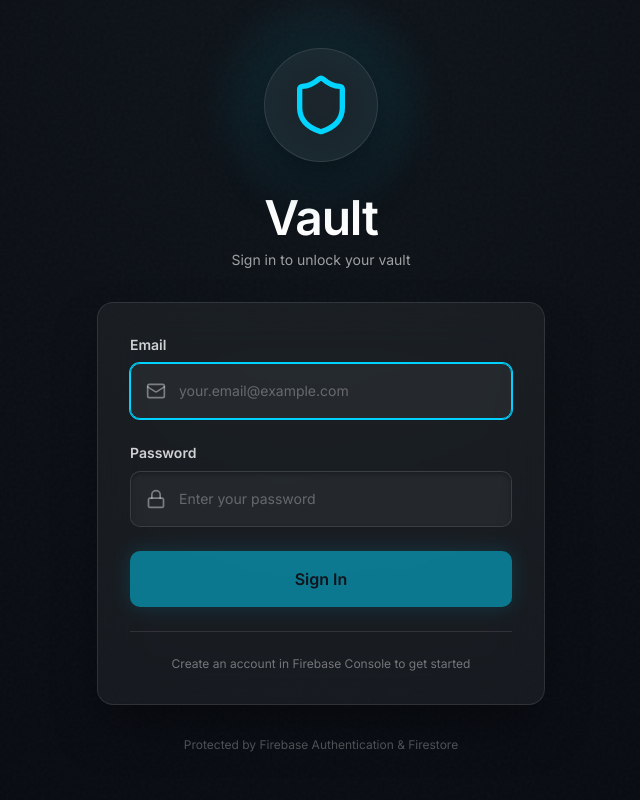
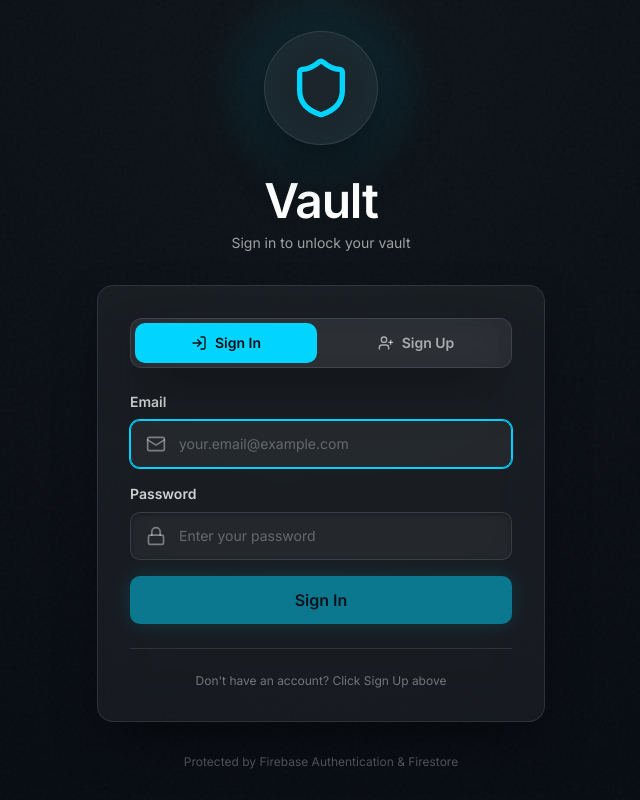
Before and after one commit to Simpleboi/Vault, a React (Vite) app: page / in a window 1280 px wide. Shown: the whole page, without its empty margins (319-959 px from the left). Built offline with nearby package versions, Linux system fonts and the light colour scheme; no server answers.

Commit message:
added a sign-up/log-in page

```diff
--- a/src/components/home.tsx
+++ b/src/components/home.tsx
@@ -10,7 +10,6 @@ function Home() {
     allEntries,
     searchQuery,
     selectedCategory,
-    unlock,
     lock,
     addEntry,
     updateEntry,
@@ -21,7 +20,7 @@ function Home() {
   if (isLocked) {
     return (
       <>
-        <LockScreen onUnlock={unlock} />
+        <LockScreen />
         <Toaster position="top-right" />
       </>
     );
--- a/src/hooks/useVault.ts
+++ b/src/hooks/useVault.ts
@@ -1,6 +1,6 @@
 import { useState, useEffect, useCallback } from 'react';
 import type { VaultEntry } from '@/types/vault';
-import { onAuthChange, signIn, signOut as firebaseSignOut, getCurrentUser } from '@/services/authService';
+import { onAuthChange, signOut as firebaseSignOut } from '@/services/authService';
 import {
   getPasswordEntries,
   addPasswordEntry,
@@ -81,25 +81,6 @@ export function useVault() {
       };
     }
   }, [isLocked, resetIdleTimer]);
-
-  // Unlock vault - now uses Firebase Auth
-  const unlock = async (email: string, password: string) => {
-    setIsLoading(true);
-    try {
-      const user = await signIn(email, password);
-      setUserId(user.uid);
-      setIsLocked(false);
-      await loadEntries(user.uid);
-      toast.success('Vault unlocked');
-      return true;
-    } catch (error: any) {
-      toast.error(error.message || 'Failed to unlock vault');
-      console.error('Error unlocking vault:', error);
-      return false;
-    } finally {
-      setIsLoading(false);
-    }
-  };
 
   // Lock vault
   const lock = async () => {
@@ -204,7 +185,6 @@ export function useVault() {
     searchQuery,
     selectedCategory,
     isLoading,
-    unlock,
     lock,
     addEntry,
     updateEntry,
--- a/src/pages/LockScreen.tsx
+++ b/src/pages/LockScreen.tsx
@@ -1,36 +1,62 @@
 import { useState, FormEvent } from 'react';
-import { Lock, Shield, Mail } from 'lucide-react';
+import { Lock, Shield, Mail, UserPlus, LogIn } from 'lucide-react';
 import { Button } from '@/components/ui/button';
 import { Input } from '@/components/ui/input';
+import { signIn, signUp } from '@/services/authService';
+import { toast } from 'sonner';
 
-interface LockScreenProps {
-  onUnlock: (email: string, password: string) => Promise<boolean>;
-}
+type AuthMode = 'signin' | 'signup';
 
-export default function LockScreen({ onUnlock }: LockScreenProps) {
+export default function LockScreen() {
+  const [mode, setMode] = useState<AuthMode>('signin');
   const [email, setEmail] = useState('');
   const [password, setPassword] = useState('');
+  const [confirmPassword, setConfirmPassword] = useState('');
   const [error, setError] = useState('');
   const [isLoading, setIsLoading] = useState(false);
 
   const handleSubmit = async (e: FormEvent) => {
     e.preventDefault();
     setError('');
+
+    // Validation
+    if (mode === 'signup' && password !== confirmPassword) {
+      setError('Passwords do not match');
+      return;
+    }
+
+    if (mode === 'signup' && password.length < 6) {
+      setError('Password must be at least 6 characters');
+      return;
+    }
+
     setIsLoading(true);
 
     try {
-      const success = await onUnlock(email, password);
-
-      if (!success) {
-        setError('Invalid email or password');
-        setPassword('');
+      if (mode === 'signin') {
+        await signIn(email, password);
+        toast.success('Welcome back!');
+      } else {
+        await signUp(email, password);
+        toast.success('Account created successfully!');
       }
+      // Auth state listener in useVault will handle unlocking
     } catch (err: any) {
-      setError(err.message || 'Failed to unlock vault');
+      const errorMessage = err.message || `Failed to ${mode === 'signin' ? 'sign in' : 'sign up'}`;
+      setError(errorMessage);
+      toast.error(errorMessage);
       setPassword('');
+      setConfirmPassword('');
     } finally {
       setIsLoading(false);
     }
+  };
+
+  const switchMode = () => {
+    setMode(mode === 'signin' ? 'signup' : 'signin');
+    setError('');
+    setPassword('');
+    setConfirmPassword('');
   };
 
   return (
@@ -52,13 +78,41 @@ export default function LockScreen({ onUnlock }: LockScreenProps) {
             Vault
           </h1>
           <p className="text-sm text-white/60">
-            Sign in to unlock your vault
+            {mode === 'signin' ? 'Sign in to unlock your vault' : 'Create your secure vault'}
           </p>
         </div>
 
         {/* Auth Card */}
         <div className="glass-panel rounded-2xl p-8 animate-in fade-in slide-in-from-bottom-6 duration-700 delay-200">
-          <form onSubmit={handleSubmit} className="space-y-6">
+          {/* Mode Toggle */}
+          <div className="flex gap-2 mb-6 p-1 glass-panel rounded-lg">
+            <button
+              type="button"
+              onClick={() => mode === 'signup' && switchMode()}
+              className={`flex-1 flex items-center justify-center gap-2 py-2.5 px-4 rounded-md font-semibold text-sm transition-all ${
+                mode === 'signin'
+                  ? 'bg-[#00d4ff] text-[#0a0e14]'
+                  : 'text-white/60 hover:text-white/80'
+              }`}
+            >
+              <LogIn className="w-4 h-4" strokeWidth={2} />
+              Sign In
+            </button>
+            <button
+              type="button"
+              onClick={() => mode === 'signin' && switchMode()}
+              className={`flex-1 flex items-center justify-center gap-2 py-2.5 px-4 rounded-md font-semibold text-sm transition-all ${
+                mode === 'signup'
+                  ? 'bg-[#00d4ff] text-[#0a0e14]'
+                  : 'text-white/60 hover:text-white/80'
+              }`}
+            >
+              <UserPlus className="w-4 h-4" strokeWidth={2} />
+              Sign Up
+            </button>
+          </div>
+
+          <form onSubmit={handleSubmit} className="space-y-4">
             <div>
               <label htmlFor="email" className="block text-sm font-semibold text-white/80 mb-2">
                 Email
@@ -70,7 +124,7 @@ export default function LockScreen({ onUnlock }: LockScreenProps) {
                   type="email"
                   value={email}
                   onChange={(e) => setEmail(e.target.value)}
-                  className="pl-12 h-14 bg-white/5 border-white/10 input-recessed text-white placeholder:text-white/30 focus:border-[#00d4ff] focus:ring-[#00d4ff] focus:ring-2"
+                  className="pl-12 h-12 bg-white/5 border-white/10 input-recessed text-white placeholder:text-white/30 focus:border-[#00d4ff] focus:ring-[#00d4ff] focus:ring-2"
                   placeholder="your.email@example.com"
                   disabled={isLoading}
                   autoFocus
@@ -90,31 +144,53 @@ export default function LockScreen({ onUnlock }: LockScreenProps) {
                   type="password"
                   value={password}
                   onChange={(e) => setPassword(e.target.value)}
-                  className="pl-12 h-14 bg-white/5 border-white/10 input-recessed text-white placeholder:text-white/30 focus:border-[#00d4ff] focus:ring-[#00d4ff] focus:ring-2"
-                  placeholder="Enter your password"
+                  className="pl-12 h-12 bg-white/5 border-white/10 input-recessed text-white placeholder:text-white/30 focus:border-[#00d4ff] focus:ring-[#00d4ff] focus:ring-2"
+                  placeholder={mode === 'signup' ? 'At least 6 characters' : 'Enter your password'}
                   disabled={isLoading}
                   required
                 />
               </div>
-              {error && (
-                <p className="mt-2 text-sm text-[#ff6b6b] animate-in fade-in slide-in-from-top-1 duration-300">
-                  {error}
-                </p>
-              )}
             </div>
+
+            {mode === 'signup' && (
+              <div>
+                <label htmlFor="confirmPassword" className="block text-sm font-semibold text-white/80 mb-2">
+                  Confirm Password
+                </label>
+                <div className="relative">
+                  <Lock className="absolute left-4 top-1/2 -translate-y-1/2 w-5 h-5 text-white/40" strokeWidth={2} />
+                  <Input
+                    id="confirmPassword"
+                    type="password"
+                    value={confirmPassword}
+                    onChange={(e) => setConfirmPassword(e.target.value)}
+                    className="pl-12 h-12 bg-white/5 border-white/10 input-recessed text-white placeholder:text-white/30 focus:border-[#00d4ff] focus:ring-[#00d4ff] focus:ring-2"
+                    placeholder="Re-enter your password"
+                    disabled={isLoading}
+                    required
+                  />
+                </div>
+              </div>
+            )}
+
+            {error && (
+              <p className="text-sm text-[#ff6b6b] animate-in fade-in slide-in-from-top-1 duration-300">
+                {error}
+              </p>
+            )}
 
             <Button
               type="submit"
-              disabled={isLoading || !email || !password}
-              className="w-full h-14 bg-[#00d4ff] hover:bg-[#00bdeb] text-[#0a0e14] font-bold text-base active:scale-95 transition-all glow-cyan"
+              disabled={isLoading || !email || !password || (mode === 'signup' && !confirmPassword)}
+              className="w-full h-12 bg-[#00d4ff] hover:bg-[#00bdeb] text-[#0a0e14] font-bold text-base active:scale-95 transition-all glow-cyan"
             >
               {isLoading ? (
                 <span className="flex items-center justify-center gap-2">
                   <span className="animate-spin">⏳</span>
-                  Signing in...
+                  {mode === 'signin' ? 'Signing in...' : 'Creating account...'}
                 </span>
               ) : (
-                'Sign In'
+                mode === 'signin' ? 'Sign In' : 'Create Account'
               )}
             </Button>
           </form>
@@ -122,7 +198,9 @@ export default function LockScreen({ onUnlock }: LockScreenProps) {
           {/* Info hint */}
           <div className="mt-6 pt-6 border-t border-white/10">
             <p className="text-xs text-white/40 text-center">
-              Create an account in Firebase Console to get started
+              {mode === 'signin'
+                ? "Don't have an account? Click Sign Up above"
+                : 'Your passwords will be encrypted and stored securely'}
             </p>
           </div>
         </div>
```
